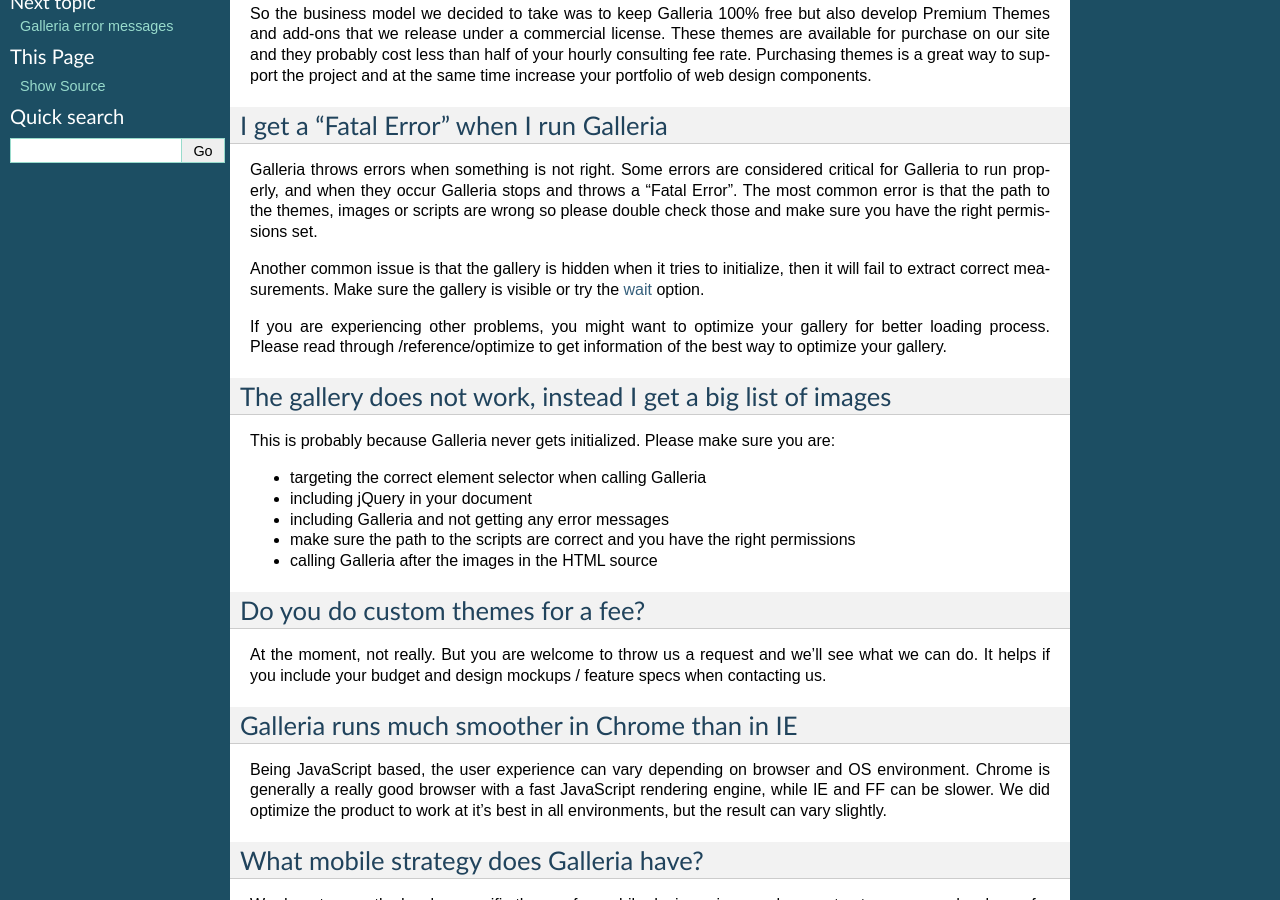
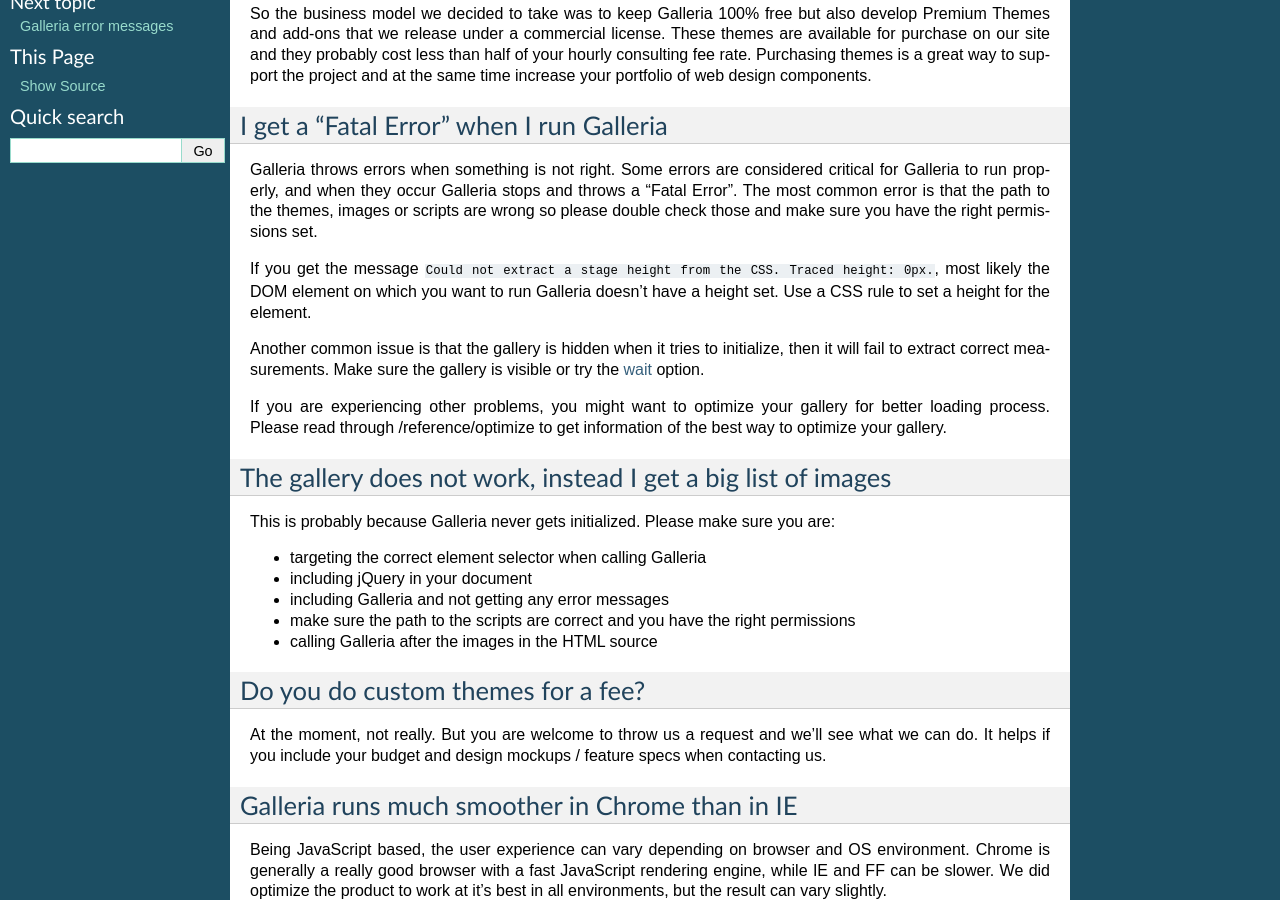
Before and after one commit to GalleriaJS/galleria, a Sphinx documentation site: the page built from docs/references/faq.rst, in a window 1280 px wide and 900 px high, scrolled down 530 px. Built offline with Sphinx 7.4.7, drawn with Linux system fonts in a browser that asks for light colours; pages that are not in the unit, such as notebooks, are missing from menus.

Commit message:
Added `Could not extract a stage height from the CSS. Traced height: 0px.` to the FAQ.

```diff
--- a/docs/references/faq.rst
+++ b/docs/references/faq.rst
@@ -23,6 +23,8 @@
 
 Galleria throws errors when something is not right. Some errors are considered critical for Galleria to run properly, and when they occur Galleria stops and throws a "Fatal Error".
 The most common error is that the path to the themes, images or scripts are wrong so please double check those and make sure you have the right permissions set.
+
+If you get the message ``Could not extract a stage height from the CSS. Traced height: 0px.``, most likely the DOM element on which you want to run Galleria doesn't have a height set. Use a CSS rule to set a height for the element.
 
 Another common issue is that the gallery is hidden when it tries to initialize,
 then it will fail to extract correct measurements. Make sure the gallery is visible or try the :doc:`/options/wait` option.
```
